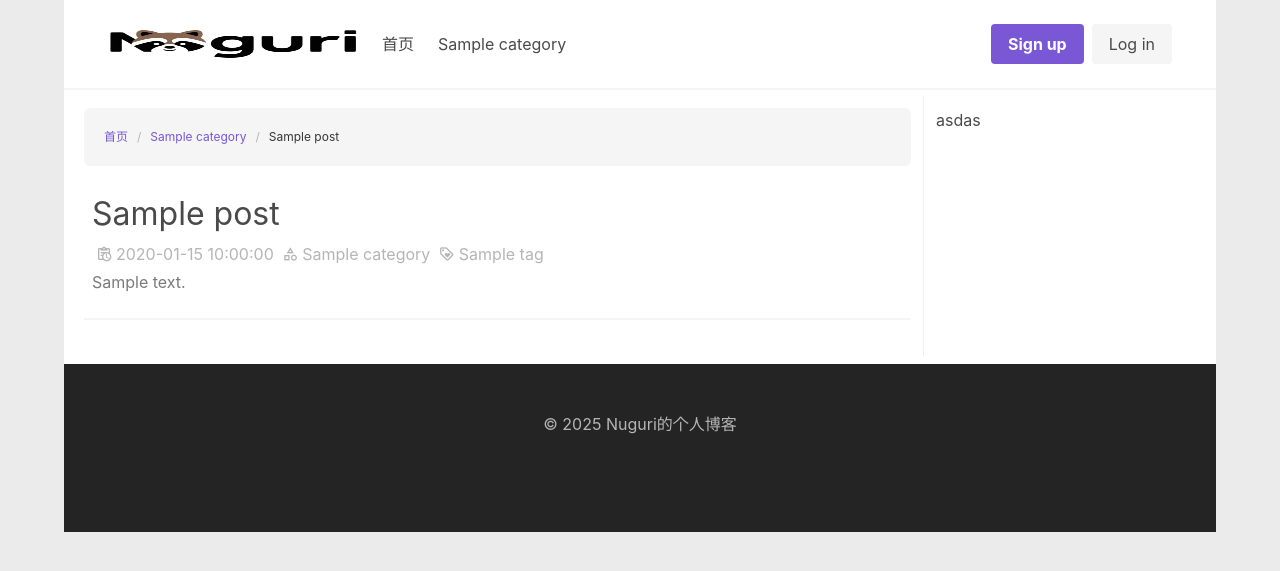
After one commit to NUGURI-7/flaskBlog, a Flask app: page /blog/category/1/1 in a window 1280 px wide. The commit adds this page. Shown: the top 571 px of the page. Run offline with Flask 3, Linux system fonts and the light colour scheme; tables that the repository leaves empty hold one stand-in row (values such as "Sample post"); parts of the project's set-up code (start-up, migrations or seed data) failed here and were passed over.

Commit message:
s15.实现分类列表，文章详情页和完善文章url

```diff
--- a/app/blog/templates/base.html
+++ b/app/blog/templates/base.html
@@ -5,7 +5,7 @@
     <meta charset="UTF-8">
     <meta http-equiv="X-UA-Compatible" content="IE=edge">
     <meta name="viewport" content="width=device-width, initial-scale=1.0">
-    <title>{% block title %}{% endblock title %}</title>
+    <title>{% block title %} NuguriDeBlog {% endblock title %}</title>
     <link rel="stylesheet" href="{{ url_for('blog.static', filename='css/style.css') }}">
     <link rel="stylesheet" href="{{ url_for('blog.static', filename='css/buefy.min.css') }}">
     <link rel="stylesheet" href="{{ url_for('blog.static', filename='css/materialdesignicons.min.css') }}">
@@ -32,7 +32,9 @@
                             </b-navbar-item>
 
                             {% for cate in categories %}
-                            <b-navbar-item href="#">
+                            <b-navbar-item
+                                {% if cate.id == cate_id %} class="has-text-primary" {% endif %}
+                                href="{{ url_for('blog.category', cate_id=cate.id) }}">
                                 {{ cate.name }}
                             </b-navbar-item>
                             {% endfor %}
@@ -94,7 +96,7 @@
                                 <div class="card-content">
                                     <div class="media">
                                         <div class="media-content">
-                                            <p class="title is-4"><a href="">{{ post.title }}</a> </p>
+                                            <p class="title is-4"><a href="{{ url_for('blog.detail', cate_id=post.category.id, post_id=post.id) }}">{{ post.title }}</a> </p>
                                         </div>
                                     </div>
 
--- /dev/null
+++ b/app/blog/templates/cate_list.html
@@ -0,0 +1,71 @@
+{% extends 'base.html' %}
+
+{% block title %}{{ cate.name }}{% endblock title %}
+
+{% block hero %}{% endblock hero %}
+
+{% block box %}
+<div class="columns">
+    <div class="column is-9" style="border-right:solid 1px #eee ;">
+        <div class="box is-shadowless has-background-light">
+            {% block breadcrumb %}
+            <nav class="breadcrumb is-small" aria-label="breadcrumbs">
+                <ul>
+                <li><a href="/">首页</a></li>
+                <li class="is-active"><a href="#" aria-current="page">{{ cate.name }}</a></li>
+                </ul>
+            </nav>
+            {% endblock breadcrumb %}
+        </div>
+
+        {% block cate_box %}
+        {% for post in post_list %}
+            <div class="pl-2">
+                <h1 class="is-size-4">
+                    <a href="{{ url_for('blog.category', cate_id=post.category.id) }}">{{ post.title }}</a>
+                </h1>
+                <p class="has-text-grey-light is-size-6 mt-1">
+                    <span class="icon"><i class="mdi mdi-clipboard-text-clock-outline"></i></span>{{ post.add_date }}
+                    <span class="icon"><i class="mdi mdi-shape-outline"></i></span>{{ post.category.name }}
+                    <span class="icon"><i class="mdi mdi-tag-heart-outline"></i></span>{{ post.tags|join(',') }}
+                </p>
+                <div class="has-text-grey mt-1">{{ post.desc }}</div>
+            </div>
+            <div class=" dropdown-divider mb-3"></div>
+        {% endfor %}
+        {% block pagination %}
+        <nav class="pagination is-small" role="navigation" aria-label="pagination">
+            {% if pagination.has_prev %}
+            <a href="{{ url_for('blog.cates', cate_id=cate.id ) }}?page={{ pagination.prev_num }}" class="pagination-previous" title="This is the first page">Previous</a>
+            {% endif %}
+            {% if pagination.has_next %}
+            <a href="{{ url_for('blog.cates', cate_id=cate.id) }}?page={{ pagination.next_num }}" class="pagination-next">Next page</a>
+            {% endif %}
+
+            <ul class="pagination-list">
+                {% for page in pagination.iter_pages() %}
+                    {% if page %}
+                        {% if page != pagination.page %}
+                        <li>
+                            <a href="{{ url_for('blog.cates', cate_id=cate.id) }}?page={{ page }}" class="pagination-link" aria-label="Page 1" aria-current="page">{{ page }}</a>
+                        </li>
+                        {% else %}
+                        <li>
+                            <a class="pagination-link is-current" aria-label="Page 1" aria-current="page">{{ page }}</a>
+                        </li>
+                        {% endif %}
+                    {% else %}
+                        <span class=pagination-ellipsis>&hellip;</span>
+                    {% endif %}
+                {% endfor %}
+
+            </ul>
+        </nav>
+        {% endblock pagination %}
+        {% endblock cate_box %}
+    </div>
+    <div class="column">
+        asdas
+    </div>
+</div>
+{% endblock box %}
--- /dev/null
+++ b/app/blog/templates/detail.html
@@ -0,0 +1,43 @@
+{% extends 'cate_list.html' %}
+
+{% block title %}
+    {{ post.title }}
+{% endblock title %}
+
+{% block breadcrumb %}
+    <nav class="breadcrumb is-small" aria-label="breadcrumbs">
+        <ul>
+            <li><a href="/">首页</a></li>
+            <li><a href="{{ url_for('blog.category', cate_id=cate.id) }}">{{ cate.name }}</a></li>
+            <li class="is-active"><a href="#" aria-current="page">{{ post.title }}</a></li>
+        </ul>
+    </nav>
+{% endblock breadcrumb %}
+
+{% block cate_box %}
+<div class="pl-2">
+    <h1 class="is-size-3">
+        {{ post.title }}
+    </h1>
+    <p class="has-text-grey-light is-size-6 mt-1">
+        <span class="icon"><i class="mdi mdi-clipboard-text-clock-outline"></i></span>{{ post.add_date }}
+        <span class="icon"><i class="mdi mdi-shape-outline"></i></span>{{ post.category.name }}
+        <span class="icon"><i class="mdi mdi-tag-heart-outline"></i></span>{{ post.tags|join(',') }}
+    </p>
+    <div class="content has-text-grey mt-1">{{ post.content|safe }}</div>
+</div>
+
+<hr>
+<div class="level">
+    <div class="level-left">
+        {% if prev_post %}
+            上一篇：<a href="{{ url_for('blog.detail', cate_id=prev_post.category.id, post_id=prev_post.id) }}">{{ prev_post.title }}</a>
+        {% endif %}
+    </div>
+    <div class="level-right">
+        {% if next_post %}
+            下一篇：<a href="{{ url_for('blog.detail', cate_id=next_post.category.id, post_id=next_post.id) }}">{{ next_post.title }}</a>
+        {% endif %}
+    </div>
+</div>
+{% endblock cate_box %}
--- a/app/blog/views.py
+++ b/app/blog/views.py
@@ -1,6 +1,6 @@
 from flask import(Blueprint, render_template, request,
                   redirect, url_for, flash, session)
-from .models import Post
+from .models import Post, Category, Tag
 
 
 bp = Blueprint('blog',__name__, url_prefix='/blog',
@@ -31,3 +31,31 @@ def index():
 
     # posts = [1,2,3,4,5,6,]
     return render_template('index.html', posts=post_list, pagination=pagination)
+
+#文章列表页
+@bp.route('/category/<int:cate_id>')
+def category(cate_id):
+    """
+    博客分类视图函数
+    """
+    cate =Category.query.get(cate_id)
+    page = request.args.get('page', 1, type=int)
+    pagination = Post.query.filter(Post.category_id==cate_id).paginate(page=page, per_page=2, error_out=False)
+    post_list = pagination.items
+    return render_template('cate_list.html', cate=cate, post_list=post_list,
+                            cate_id=cate_id, pagination=pagination)
+
+
+#文章详情页
+@bp.route('/category/<int:cate_id>/<int:post_id>', methods=['GET', 'POST'])
+def detail(cate_id, post_id):
+    """
+    博客文章详情视图函数
+    """
+    cate = Category.query.get(cate_id)
+    post = Post.query.get_or_404(post_id)
+    #上一篇
+    prev_post = Post.query.filter(Post.id < post.id).order_by(-Post.id).first()
+    #下一篇
+    next_post = Post.query.filter(Post.id > post.id).order_by(Post.id).first()
+    return render_template('detail.html', cate=cate, post=post,prev_post=prev_post, next_post=next_post)
```
